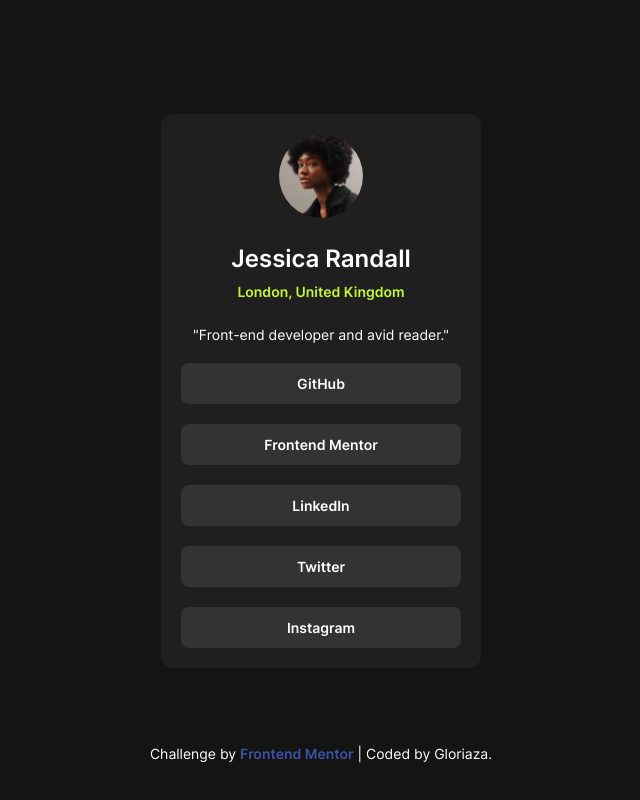
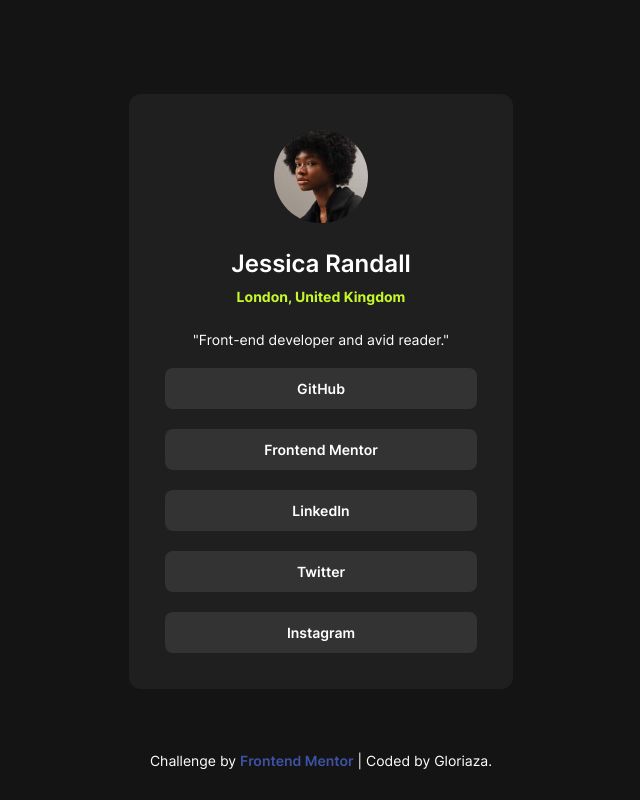
Before and after one commit to Yemima20/social-links-profile, a plain HTML site: page index.html in a window 1280 px wide. Shown: the whole page, without its empty margins (319-959 px from the left). Drawn offline with Linux system fonts and the light colour scheme.

Commit message:
update card: width & padding

```diff
--- a/style.css
+++ b/style.css
@@ -62,10 +62,10 @@
 
 .card {
   gap: var(--space-20px);
-  padding: var(--space-20px);
+  padding: 2.25rem;
   border-radius: var(--space-12px);
   background-color: var(--grey-800);
-  width: clamp(17.5rem, 77vw + 2rem, 20rem);
+  width: clamp(17.5rem, 77vw + 2rem, 24rem);
 }
 .profile-info {
   gap: 1.625rem;
@@ -81,7 +81,7 @@
 .name-location {
   gap: 0.625rem;
   p {
-    font-weight: 600;
+    font-weight: 700;
     color: var(--green);
   }
 }
```
Also changed, not shown: 1 other file.
